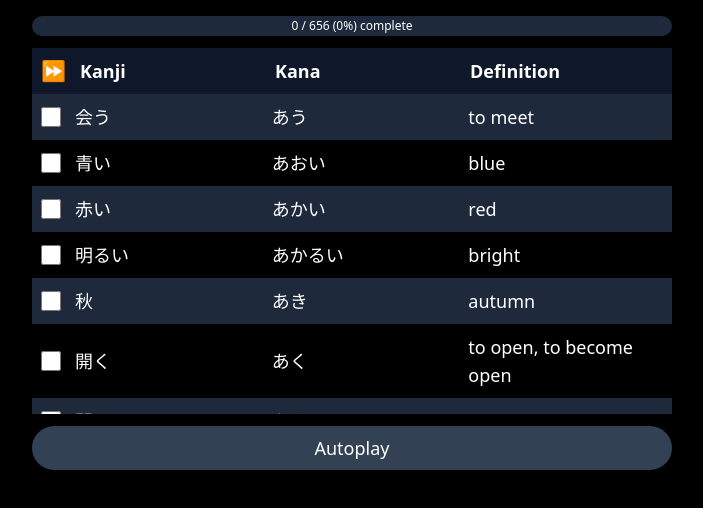
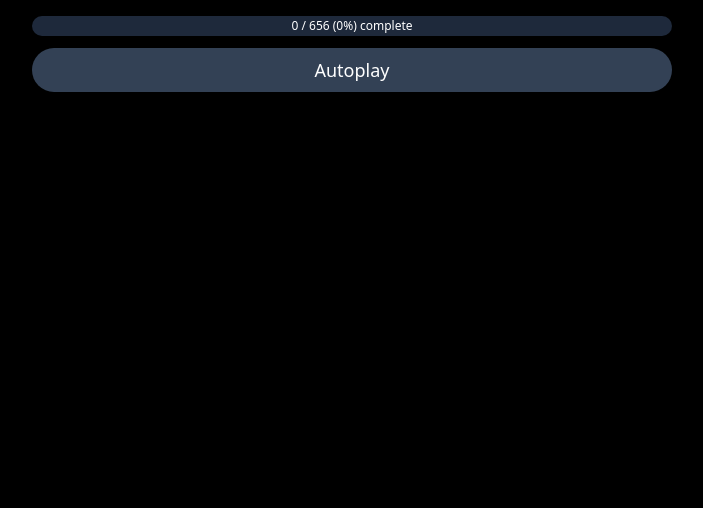
Before and after one commit to bryanjenningz/jlpt-audio-srs, a Next.js app: page / in a window 1280 px wide. Shown: the top 508 px of the page, without its empty margins (288-991 px from the left). Built offline with nearby package versions, Linux system fonts and the light colour scheme.

Commit message:
Remove word table

```diff
--- a/src/pages/index.tsx
+++ b/src/pages/index.tsx
@@ -6,7 +6,6 @@ import { nextWord } from "~/words/next-word";
 import { type Word } from "~/words/types";
 import { updateNextWord } from "~/words/update-next-word";
 import { ProgressBar } from "~/components/progress-bar";
-import { WordTable } from "~/components/word-table";
 import { AutoplayButton } from "~/components/autoplay-button";
 import { classNames } from "~/utils/class-names";
 
@@ -65,19 +64,6 @@ export default function Home() {
       <div className="flex w-full max-w-2xl flex-col items-center gap-3 p-4">
         <ProgressBar words={words} />
 
-        <WordTable words={words} setWords={setWords} />
-
-        <AutoplayButton autoplay={autoplay} setAutoplay={setAutoplay} />
-
-        {wordPlaying && <div className="text-lg">{wordPlaying.definition}</div>}
-
-        {wordPlaying && japaneseShown && (
-          <div className="flex gap-3 text-lg">
-            <div>{wordPlaying.kanji}</div>
-            <div>{wordPlaying.kana}</div>
-          </div>
-        )}
-
         {wordHistoryWithWords.length > 0 && (
           <article className="flex w-full flex-col gap-2">
             <h2 className="font-bold">Word history</h2>
@@ -122,6 +108,17 @@ export default function Home() {
             </ul>
           </article>
         )}
+
+        <AutoplayButton autoplay={autoplay} setAutoplay={setAutoplay} />
+
+        {wordPlaying && <div className="text-lg">{wordPlaying.definition}</div>}
+
+        {wordPlaying && japaneseShown && (
+          <div className="flex gap-3 text-lg">
+            <div>{wordPlaying.kanji}</div>
+            <div>{wordPlaying.kana}</div>
+          </div>
+        )}
       </div>
     </main>
   );
```
